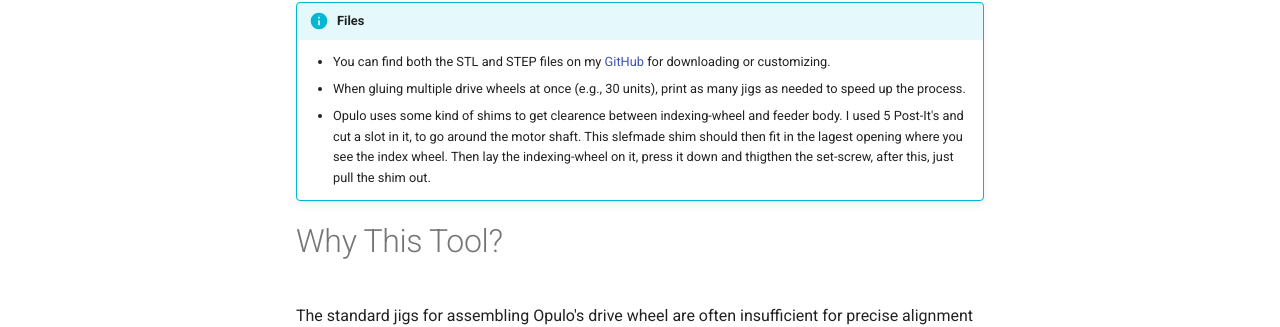
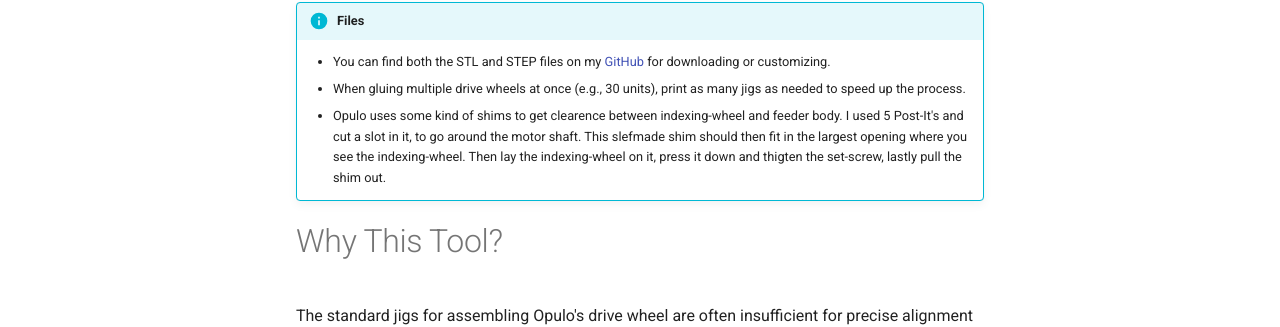
Before and after one commit to Technolitix/docs, an MkDocs documentation site: the page built from docs/drive-wheel-glue-jig.md, in a window 1280 px wide and 900 px high. Shown: the part 314-641 px from the top of the window. Built offline with MkDocs 1.6.1 and Material for MkDocs 9.7.7, drawn with Linux system fonts in a browser that asks for light colours.

Commit message:
Update drive-wheel-glue-jig.md

```diff
--- a/docs/drive-wheel-glue-jig.md
+++ b/docs/drive-wheel-glue-jig.md
@@ -4,7 +4,7 @@
 !!! info "Files"
     - You can find both the STL and STEP files on my [GitHub](https://github.com/Technolitix/shaft-aligment-jig.git) for downloading or customizing.
     - When gluing multiple drive wheels at once (e.g., 30 units), print as many jigs as needed to speed up the process.
-    - Opulo uses some kind of shims to get clearence between indexing-wheel and feeder body. I used 5 Post-It's and cut a slot in it, to go around the motor shaft. This slefmade shim should then fit in the lagest opening where you see the index wheel. Then lay the indexing-wheel on it, press it down and thigthen the set-screw, after this, just pull the shim out.
+    - Opulo uses some kind of shims to get clearence between indexing-wheel and feeder body. I used 5 Post-It's and cut a slot in it, to go around the motor shaft. This slefmade shim should then fit in the largest opening where you see the indexing-wheel. Then lay the indexing-wheel on it, press it down and thigten the set-screw, lastly pull the shim out.
 
 # Why This Tool?
 
```
